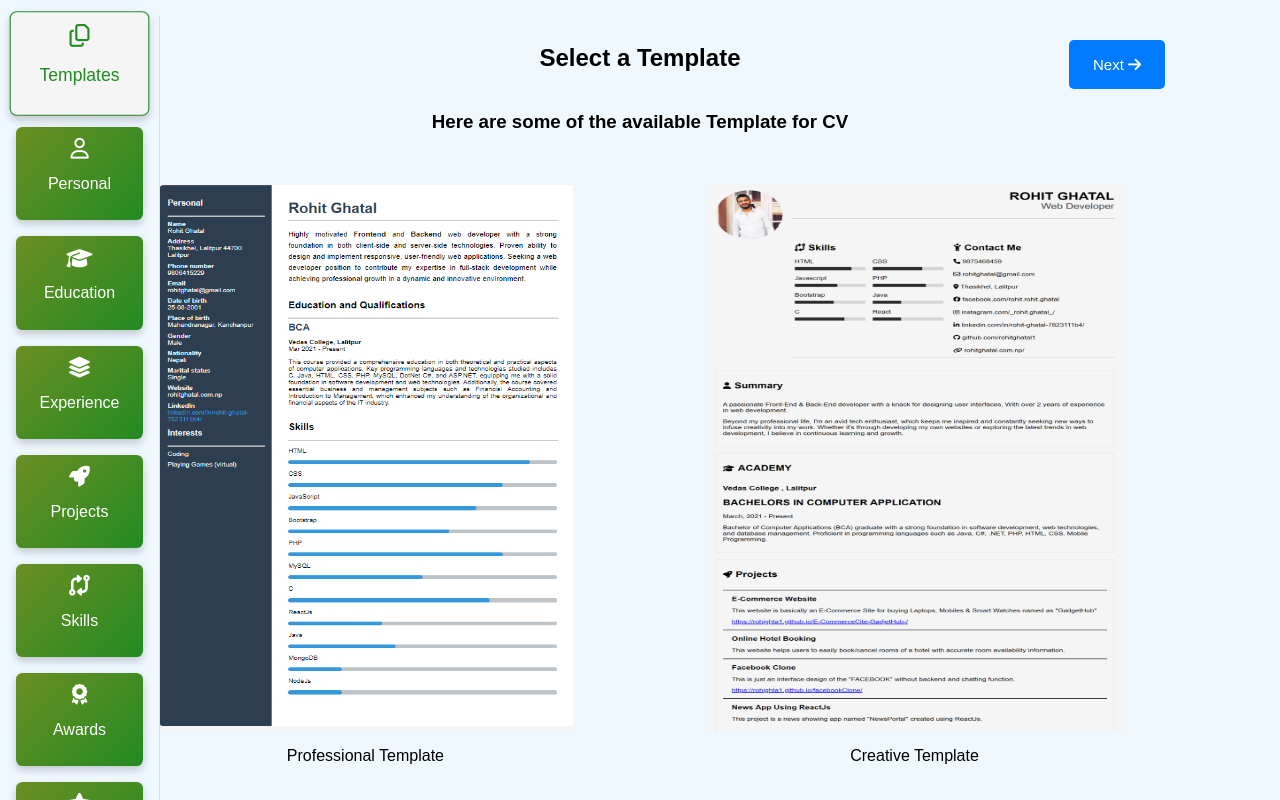
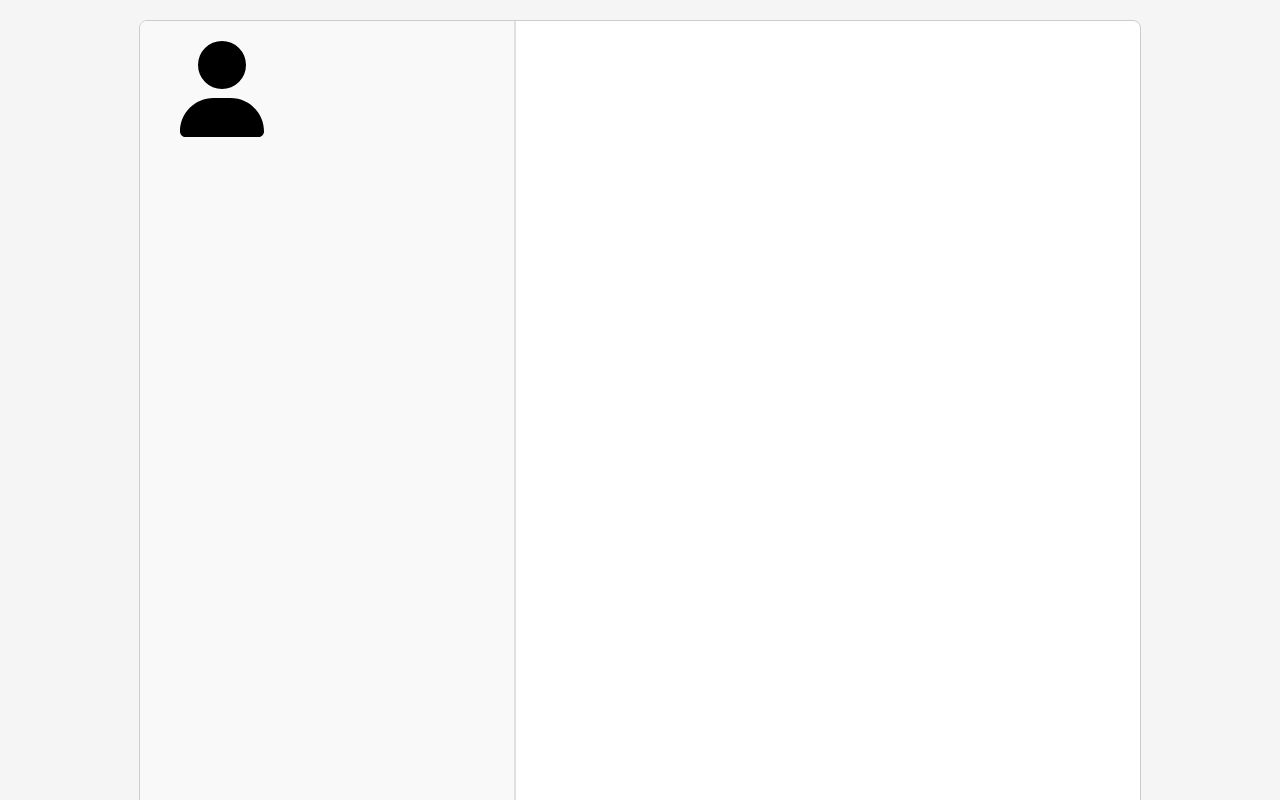
Before and after one commit to rohitghatal1/CVMaker-ReactJS, a React (Create React App) app: page / in a window 1280 px wide. Shown: the top 800 px of the page. Built offline with nearby package versions, Linux system fonts and the light colour scheme.

Commit message:
added code to fetch and display user photo stored in basic template

```diff
--- a/src/App.js
+++ b/src/App.js
@@ -29,9 +29,9 @@ function App() {
       <Templates/>
       <Footer/> */}
       {/* <AboutUs/> */}
-      <CVgenerator/>
+      {/* <CVgenerator/> */}
       {/* <CreativeTemplate/> */}
-      {/* <BasicTemplate/> */}
+      <BasicTemplate/>
     </>
   );
 }
--- a/src/allTemplates/CreativeTemplate/creativeTemplate.css
+++ b/src/allTemplates/CreativeTemplate/creativeTemplate.css
@@ -54,7 +54,7 @@
     margin: 0;
 }
 
-.skillItemContainer {
+.infoAndSkillsSection .infoAndSkills .contactAndSkills .skillItemContainer {
     display: flex;
     flex-direction: column;
     gap: 0.5rem;
--- a/src/allTemplates/basicTemplate/BasicTemplate.js
+++ b/src/allTemplates/basicTemplate/BasicTemplate.js
@@ -1,9 +1,13 @@
 import React from 'react';
+import { FontAwesomeIcon } from '@fortawesome/react-fontawesome';
+import { faUser } from '@fortawesome/free-solid-svg-icons';
 import './basicTemplate.css';
-import peronPhoto from '../../assets/personPhotos/rohit2.jpg';
 
 export default function BasicTemplate() {
-  // Fetch data from localStorage directly
+  // Fetch data from localStorage
+  const storedUserPhoto = localStorage.getItem('userPhoto');
+  const userPhoto = storedUserPhoto ? storedUserPhoto : null; // Check if user photo exists
+
   const storedPersonalData = localStorage.getItem('personalInfo');
   const personalData = storedPersonalData ? JSON.parse(storedPersonalData) : [];
 
@@ -30,7 +34,11 @@ export default function BasicTemplate() {
       <div className="container">
         <div className="left-section">
           <div className="profile-picture">
-            <img src={peronPhoto} alt="Profile Picture" />
+            {userPhoto ? (
+              <img src={userPhoto} alt="Profile" />
+            ) : (
+              <FontAwesomeIcon icon={faUser} size="6x" />
+            )}
           </div>
 
           {/* Personal Information */}
@@ -82,10 +90,10 @@ export default function BasicTemplate() {
           {achievementData.length > 0 && (
             <div className="section achievements">
               <h3><i className="fa-solid fa-star"></i> ACHIEVEMENTS</h3>
-              {achievementData.map((achivement, index) => (
+              {achievementData.map((achievement, index) => (
                 <div key={index}>
-                  <strong>{achivement.title}</strong><br />
-                  <p>{achivement.desc}</p>
+                  <strong>{achievement.title}</strong><br />
+                  <p>{achievement.desc}</p>
                 </div>
               ))}
             </div>
@@ -133,7 +141,7 @@ export default function BasicTemplate() {
 
           {/* Skills */}
           {skillData.length > 0 && (
-            <div className="section skills">
+            <div className="section skillSection">
               <h3><i className="fa-solid fa-code-compare"></i> SKILLS</h3>
               <div className="skillItemContainer">
                 {skillData.map((skill, index) => (
--- a/src/allTemplates/basicTemplate/basicTemplate.css
+++ b/src/allTemplates/basicTemplate/basicTemplate.css
@@ -109,12 +109,12 @@
     width: 100%;
 }
 
-.right-section .skills h3 {
+.right-section .skillSection h3 {
     font-size: 1.2em;
     margin-bottom: 5px;
 }
 
-.right-section .skillItemContainer {
+.right-section .skillSection .skillItemContainer {
     display: flex;
     justify-content: flex-start;
     align-items: center;
--- a/src/components/FinalCV.js
+++ b/src/components/FinalCV.js
@@ -20,10 +20,10 @@ export default function FinalCV({ template }) {
   return (
     <div>
       <div className="finalCVSection">
-      <div className="headingAndDownloadBtn">
+      {template && <div className="headingAndDownloadBtn">
         <h2 className='cvHeading'>Here is your final CV</h2>
         <button onClick={downloadCV} className='downloadCVBtn'><i class="fa-solid fa-download"></i> Download CV</button>
-      </div>
+      </div>}
 
         <div className="finalCVContainer" ref={cvRef}>
           {template
--- a/src/componentsInner/templatesDisplay.css
+++ b/src/componentsInner/templatesDisplay.css
@@ -12,9 +12,9 @@
 }
 
 .allTemplateDisplay .templateContainerHeading .nextbtn{
-    position: absolute;
+    position: fixed;
     top: 1rem;
-    right: 1rem;
+    right: 4rem;
     background-color: #007bff;
     color: #fff;
     border-radius: 5px;
```
